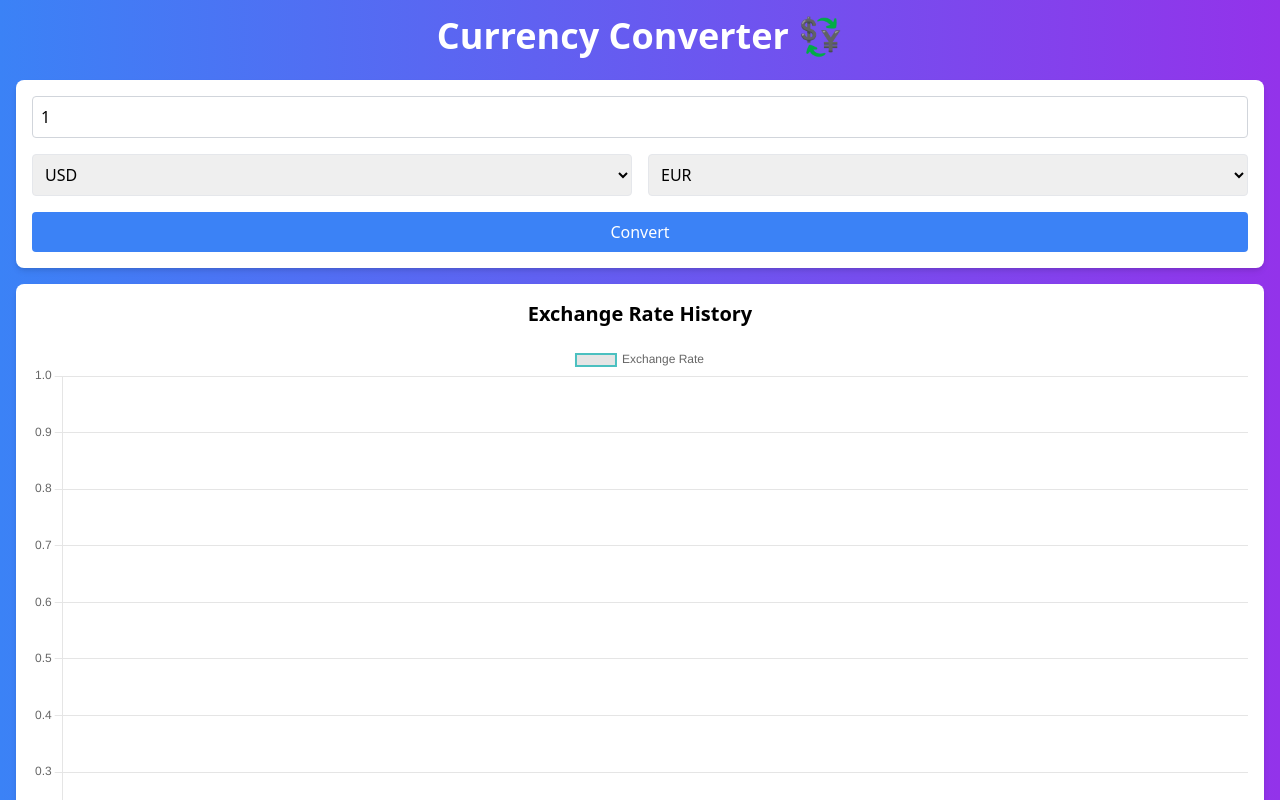
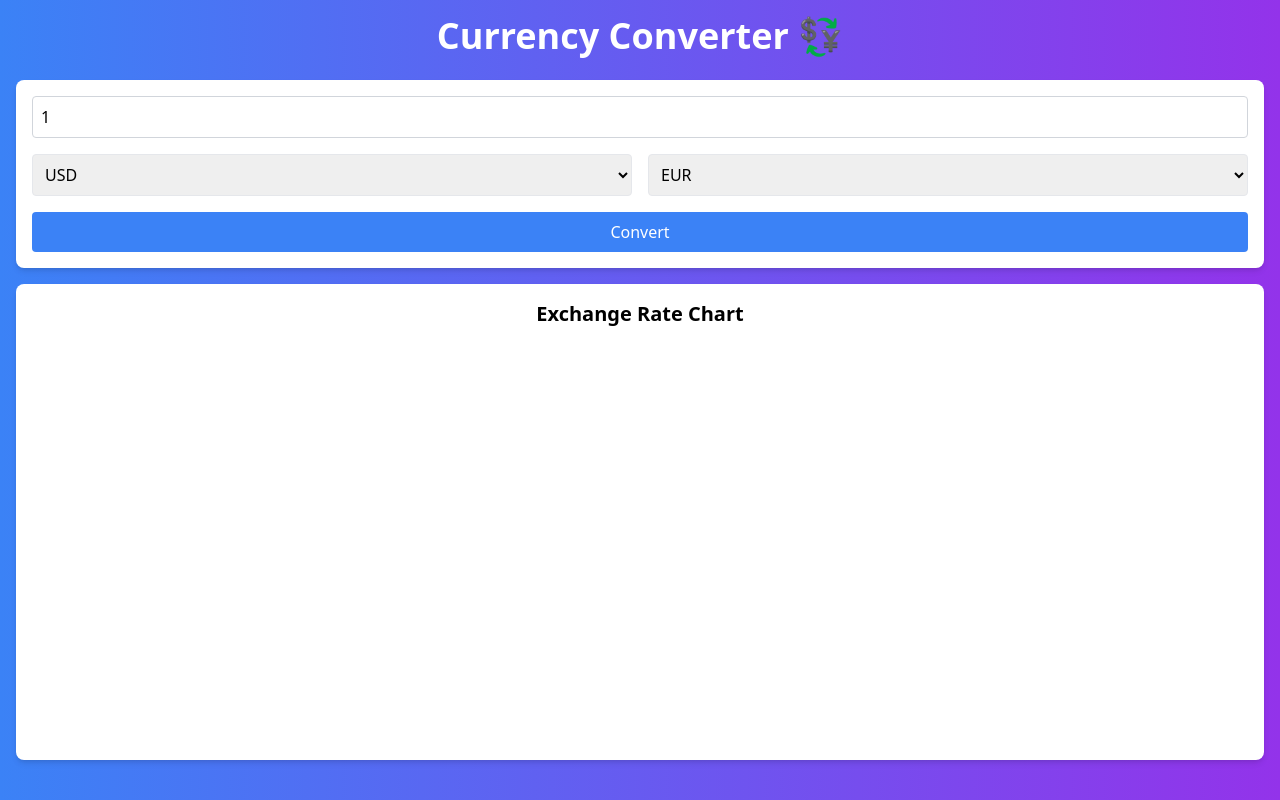
Before and after one commit to RahimjonovBoburjon/Currency-Converter-App, a Vue app: page / in a window 1280 px wide. Shown: the top 800 px of the page. Built offline with nearby package versions, Linux system fonts and the light colour scheme.

Commit message:
Change Chart to TradingView

```diff
--- a/index.html
+++ b/index.html
@@ -1,13 +1,17 @@
 <!doctype html>
 <html lang="en">
+
 <head>
   <meta charset="UTF-8" />
   <link rel="icon" type="image/svg+xml" href="/vite.svg" />
   <meta name="viewport" content="width=device-width, initial-scale=1.0" />
-    <title>Vite + Vue</title>
+  <title>Currency Converter 💱</title>
 </head>
+
 <body>
   <div id="app"></div>
   <script type="module" src="/src/main.js"></script>
+  <script type="text/javascript" src="https://s3.tradingview.com/tv.js"></script>
 </body>
+
 </html>
--- a/src/components/CurrencyChart.vue
+++ b/src/components/CurrencyChart.vue
@@ -1,34 +1,44 @@
 <template>
     <div class="bg-white text-black p-4 rounded-lg shadow-md mt-4">
-        <h2 class="text-xl font-bold text-center mb-4">Exchange Rate History</h2>
-        <canvas id="chart"></canvas>
+        <h2 class="text-xl font-bold text-center mb-4">Exchange Rate Chart</h2>
+        <div id="tradingview-widget" class="h-100"></div>
     </div>
 </template>
 
 <script>
-import { Chart } from "chart.js/auto";
-
 export default {
     props: {
-        history: Object,
+        symbol: {
+            type: String,
+            default: "xau/usd",
+        },
     },
     mounted() {
-        const ctx = document.getElementById("chart").getContext("2d");
-        new Chart(ctx, {
-            type: "line",
-            data: {
-                labels: Object.keys(this.history),
-                datasets: [
-                    {
-                        label: "Exchange Rate",
-                        data: Object.values(this.history),
-                        borderColor: "rgba(75, 192, 192, 1)",
-                        borderWidth: 2,
-                        fill: false,
-                    },
-                ],
-            },
+        if (!window.TradingView) {
+            console.error("TradingView script yuklanmagan!");
+            return;
+        }
+
+        new window.TradingView.widget({
+            container_id: "tradingview-widget",
+            width: "100%",
+            height: "100%",
+            symbol: this.symbol.replace("/", ""),
+            interval: "D",
+            timezone: "Etc/UTC",
+            theme: "light",
+            style: "1",
+            locale: "en",
+            toolbar_bg: "#f1f3f6",
+            enable_publishing: false,
+            hide_side_toolbar: false,
         });
     },
 };
 </script>
+
+<style scoped>
+#tradingview-widget {
+    min-height: 400px;
+}
+</style>
--- a/src/views/Home.vue
+++ b/src/views/Home.vue
@@ -1,34 +1,16 @@
 <template>
-    <div class="min-h-screen bg-gradient-to-r from-blue-500 to-purple-600 text-white p-4">
-        <div class="container mx-auto max-w-2xl">
-            <h1 class="text-4xl font-bold text-center my-8">Currency Converter 💱</h1>
-            <CurrencySelector @convert="handleConversion" />
-            <ConversionResult :result="conversionResult" />
-            <CurrencyChart :history="conversionHistory" />
-        </div>
+    <div class="p-6">
+        <h1 class="text-2xl font-bold text-center mb-6">Currency Exchange App</h1>
+        <TradingChart symbol="USD/EUR" />
     </div>
 </template>
 
 <script>
-import CurrencySelector from "../components/CurrencySelector.vue";
-import ConversionResult from "../components/ConversionResult.vue";
-import CurrencyChart from "../components/CurrencyChart.vue";
+import TradingChart from "../components/CurrencyChart.vue"
 
 export default {
-    components: { CurrencySelector, ConversionResult, CurrencyChart },
-    data() {
-        return {
-            conversionResult: null,
-            conversionHistory: [],
-        };
-    },
-    methods: {
-        handleConversion(result, history) {
-            this.conversionResult = result;
-            this.conversionHistory = history;
-        },
+    components: {
+        TradingChart,
     },
 };
 </script>
-
-<style scoped></style>
```
Lines whose indentation alone changed are shown as unchanged.
